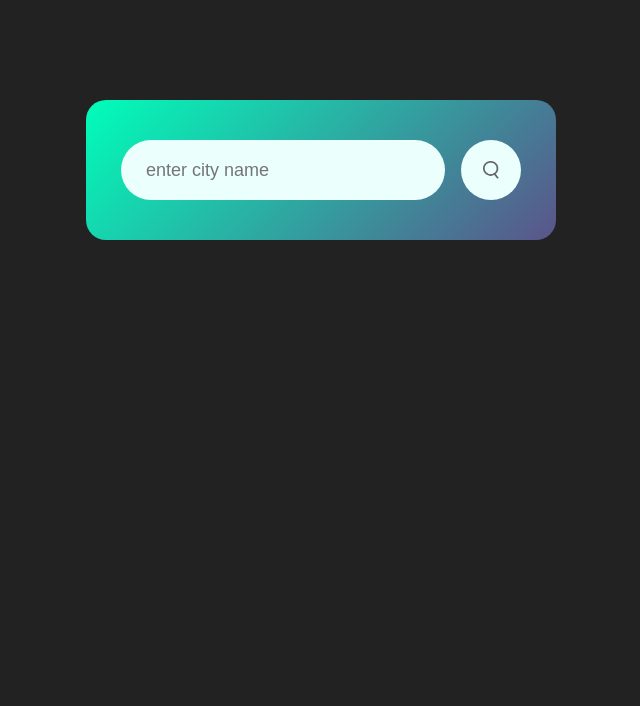
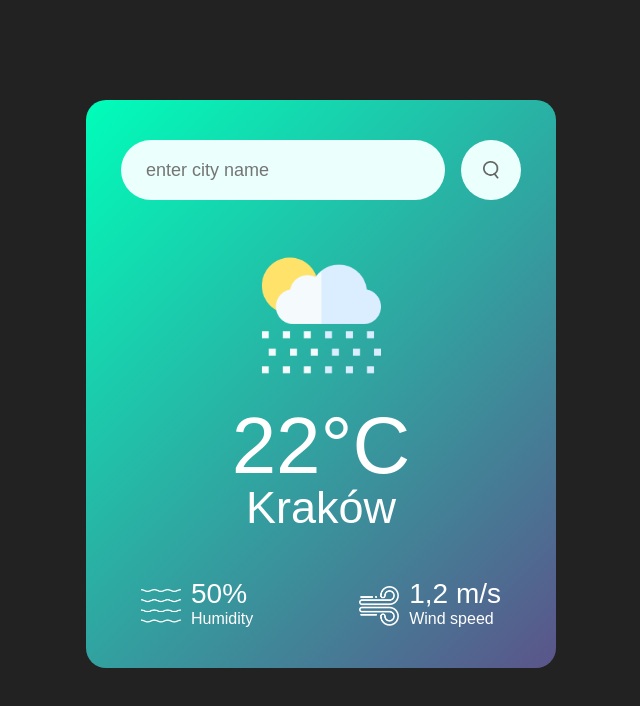
Before and after one commit to pajablonowski/weatherApp, a plain HTML site: page index.html in a window 1280 px wide. Shown: the whole page, without its empty margins (319-959 px from the left). Drawn offline with Linux system fonts and the light colour scheme.

Commit message:
fornt end

```diff
--- a/index.html
+++ b/index.html
@@ -15,6 +15,27 @@
             <img src="images/search.png" alt="">
         </button>
     </div>
+    <div class="weather">
+        <img src="images/rain.png" class="weather-icon" alt="">
+        <h1 class="temp">22°C</h1>
+        <h2 class="city">Kraków</h2>
+        <div class="details">
+            <div class="col">
+                <img src="images/humidity.png" alt="">
+                <div>
+                    <p class="humidity">50%</p>
+                    <p>Humidity</p>
+                </div>
+            </div>
+            <div class="col">
+                <img src="images/wind.png" alt="">
+                <div>
+                    <p class="wind">1,2 m/s</p>
+                    <p>Wind speed</p>
+                </div>
+            </div>
+        </div>
+    </div>
 </div>
 </body>
 </html>
--- a/style.css
+++ b/style.css
@@ -47,3 +47,38 @@ text-align: center;
 .search button img{
 width: 16px;
 }
+.weather-icon{
+    width: 170px;
+    margin-top: 30px;
+
+}
+.weather h1{
+    font-size: 80px;
+    font-weight: 500;
+}
+.weather h2{
+    font-size: 45px;
+    font-weight: 400;
+    margin-top: -10px;
+}
+.details{
+    display: flex;
+    align-items: center;
+    justify-content: space-between;
+    padding: 0 20px;
+    margin-top: 50px;
+}
+.col{
+    display: flex;
+    align-items: center;
+    text-align: left;
+}
+.col img{
+    width: 40px;
+    margin-right: 10px;
+
+}
+.humidity, .wind{
+    font-size: 28px;
+    margin-top: -6px;
+}
```
